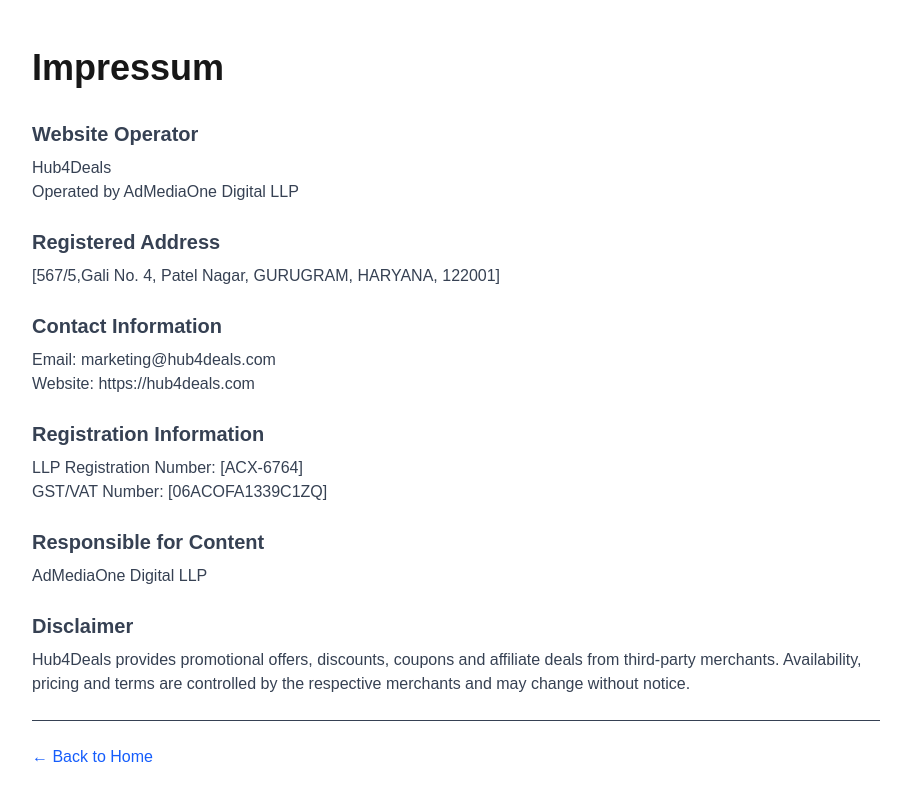
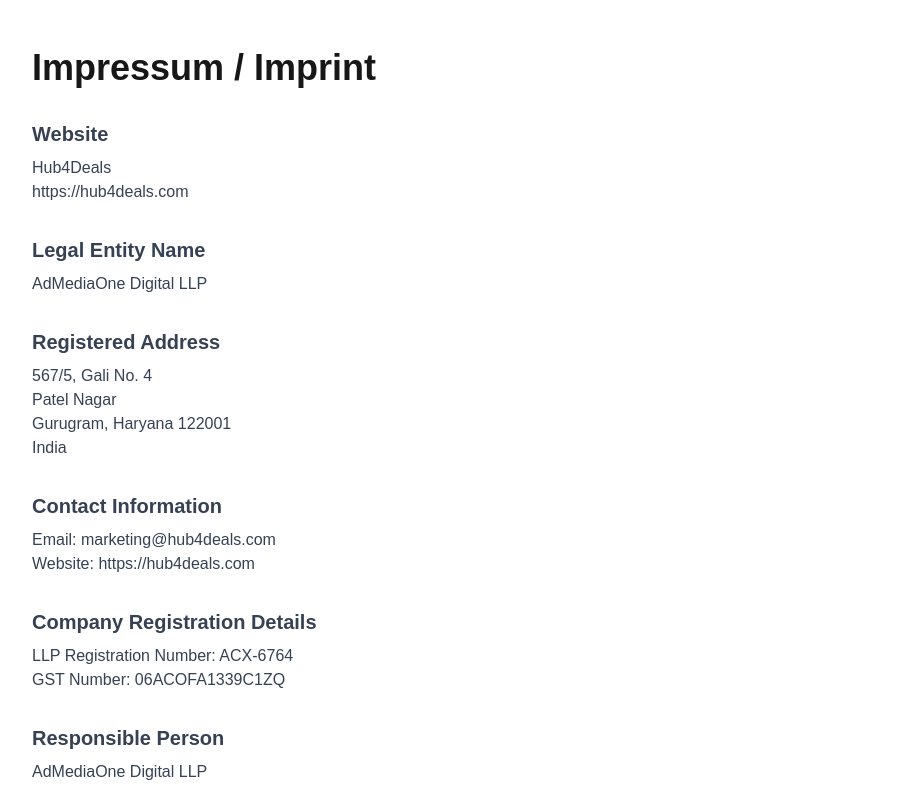
Before and after one commit to ecsonuk/mydealhub-frontend, a Next.js app: page /impressum in a window 1280 px wide. Shown: the top 800 px of the page, without its empty margins (184-1095 px from the left). Built offline with nearby package versions, Linux system fonts and the light colour scheme; no server answers.

Commit message:
Updated Impressum page for Taboola compliance

```diff
--- a/app/impressum/page.tsx
+++ b/app/impressum/page.tsx
@@ -4,16 +4,27 @@ export default function ImpressumPage() {
   return (
     <main className="min-h-screen bg-white">
       <div className="max-w-4xl mx-auto px-6 py-12">
-        <h1 className="text-4xl font-bold mb-8">Impressum</h1>
+        <h1 className="text-4xl font-bold mb-8">
+          Impressum / Imprint
+        </h1>
 
-        <div className="space-y-6 text-gray-700">
+        <div className="space-y-8 text-gray-700">
+
           <div>
             <h2 className="text-xl font-semibold mb-2">
-              Website Operator
+              Website
             </h2>
 
             <p>Hub4Deals</p>
-            <p>Operated by AdMediaOne Digital LLP</p>
+            <p>https://hub4deals.com</p>
+          </div>
+
+          <div>
+            <h2 className="text-xl font-semibold mb-2">
+              Legal Entity Name
+            </h2>
+
+            <p>AdMediaOne Digital LLP</p>
           </div>
 
           <div>
@@ -21,9 +32,10 @@ export default function ImpressumPage() {
               Registered Address
             </h2>
 
-            <p>
-              [567/5,Gali No. 4, Patel Nagar, GURUGRAM, HARYANA, 122001]
-            </p>
+            <p>567/5, Gali No. 4</p>
+            <p>Patel Nagar</p>
+            <p>Gurugram, Haryana 122001</p>
+            <p>India</p>
           </div>
 
           <div>
@@ -37,18 +49,19 @@ export default function ImpressumPage() {
 
           <div>
             <h2 className="text-xl font-semibold mb-2">
-              Registration Information
+              Company Registration Details
             </h2>
 
-            <p>
-              LLP Registration Number:
-              [ACX-6764]
-            </p>
+            <p>LLP Registration Number: ACX-6764</p>
+            <p>GST Number: 06ACOFA1339C1ZQ</p>
+          </div>
 
-            <p>
-              GST/VAT Number:
-              [06ACOFA1339C1ZQ]
-            </p>
+          <div>
+            <h2 className="text-xl font-semibold mb-2">
+              Responsible Person
+            </h2>
+
+            <p>AdMediaOne Digital LLP</p>
           </div>
 
           <div>
@@ -80,6 +93,7 @@ export default function ImpressumPage() {
               ← Back to Home
             </Link>
           </div>
+
         </div>
       </div>
     </main>
```
